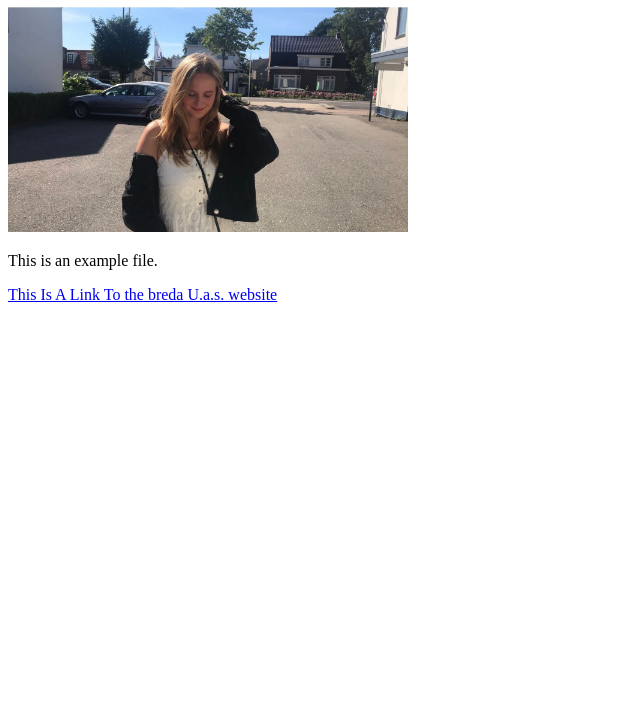
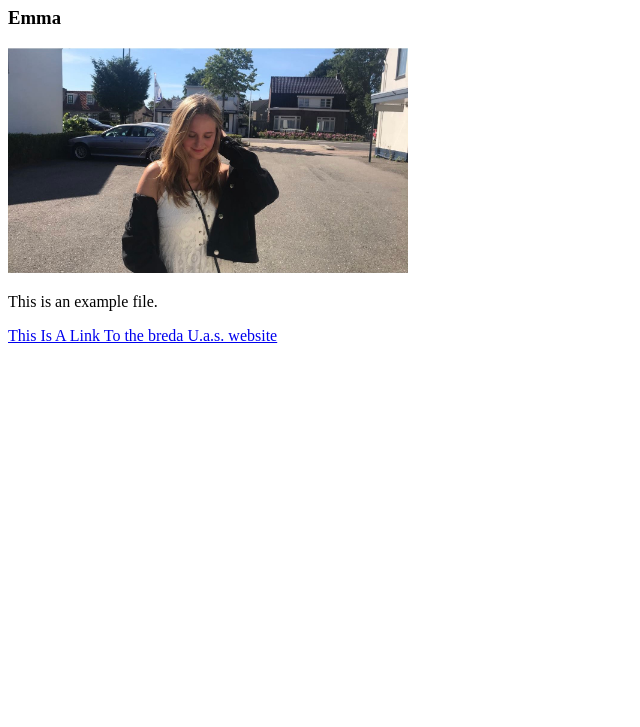
Before and after one commit to emmastruijs/prj4-chapter-3, a plain HTML site: page index.html in a window 1280 px wide. Shown: the part 73-800 px from the top of the page, without its empty margins (0-640 px from the left). Drawn offline with Linux system fonts and the light colour scheme.

Commit message:
added name

```diff
--- a/index.html
+++ b/index.html
@@ -7,6 +7,7 @@
 
 <body>
 <h1>Example HTML File</h1>
+	<h3>Emma</h3>
     <img src="images/mee.jpg" width="400" alt="me"/>
 <p> This is an example file. </p>
 <a href="https://www.buas.nl/"> This Is A Link To the breda U.a.s. website</a>
```
